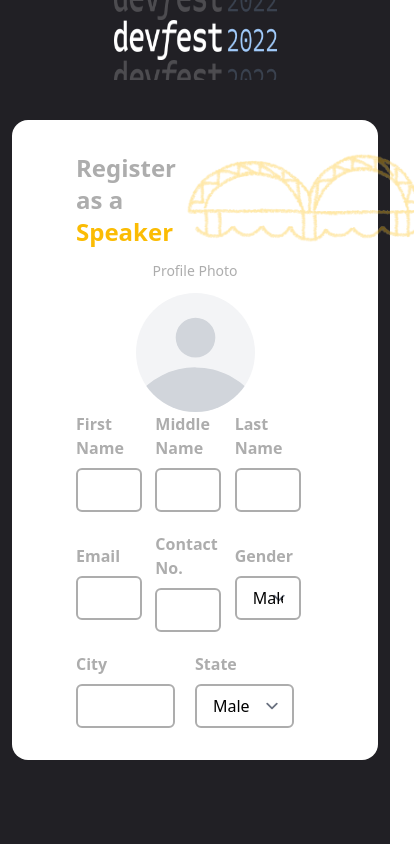
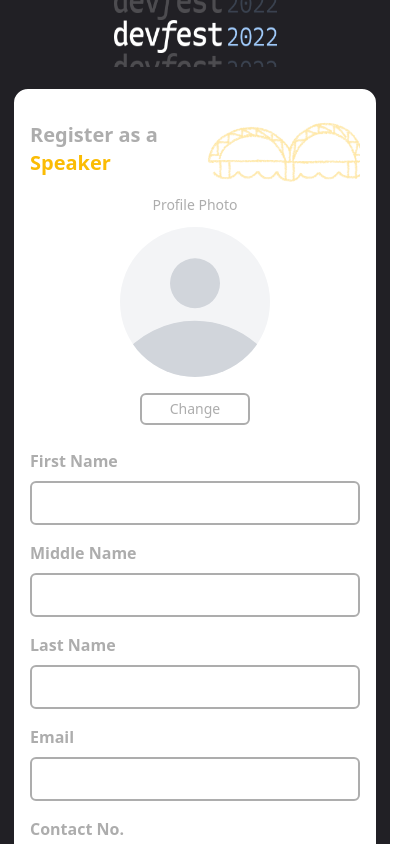
Before and after one commit to vivek26anand/devfest-speaker, a React (Create React App) app: page / in a window 390 px wide. Shown: the top 844 px of the page, 414 px wide, since content can reach past the window. Built offline with nearby package versions, Linux system fonts and the light colour scheme.

Commit message:
fix responsive issue

```diff
--- a/src/From.js
+++ b/src/From.js
@@ -1,19 +1,55 @@
 import Illustration1 from './images/illustration (1).png';
 import Illustration2 from './images/illustration (2).png';
 import Illustration3 from './images/illustration (3).png';
+const states = [ "Andhra Pradesh",
+"Arunachal Pradesh",
+"Assam",
+"Bihar",
+"Chhattisgarh",
+"Goa",
+"Gujarat",
+"Haryana",
+"Himachal Pradesh",
+"Jammu and Kashmir",
+"Jharkhand",
+"Karnataka",
+"Kerala",
+"Madhya Pradesh",
+"Maharashtra",
+"Manipur",
+"Meghalaya",
+"Mizoram",
+"Nagaland",
+"Odisha",
+"Punjab",
+"Rajasthan",
+"Sikkim",
+"Tamil Nadu",
+"Telangana",
+"Tripura",
+"Uttarakhand",
+"Uttar Pradesh",
+"West Bengal",
+"Andaman and Nicobar Islands",
+"Chandigarh",
+"Dadra and Nagar Haveli",
+"Daman and Diu",
+"Delhi",
+"Lakshadweep",
+"Puducherry"]
 export default function Form(){
     return(
         <>
-        <div className="w-full h-screen z-20 bg-secondary relative pt-10">
-            <div className="md:mx-10 mx-3 bg-white rounded-2xl px-16 py-8">
+        <div className="w-full z-20 bg-secondary relative md:py-10 py-5 md:h-screen">
+            <div className="md:mx-10 mx-3 bg-white rounded-2xl md:px-16 px-4 py-8 border-2 border-secondary">
               <div className="flex justify-between">
-              <h1 className="md:text-5xl text-2xl font-semibold font-sans text-tertiary">Register as a <span className="text-primary">Speaker</span></h1>
-              <img src={Illustration2} alt="illustration" className='w-60'/>
+              <h1 className="md:text-5xl text-xl font-semibold font-sans text-tertiary">Register as a <span className="text-primary">Speaker</span></h1>
+              <img src={Illustration2} alt="illustration" className='md:w-60 w-40'/>
               </div>
               <div>
                 <form className="flex md:flex-row flex-col" onSubmit={(e)=>{e.preventDefault()}}>
                     <div className='md:w-1/4'>
-                    <label htmlFor="file-upload" className="block text-sm font-medium text-tertiary text-center">
+                    <label htmlFor="file-upload" className="text-sm font-medium text-tertiary flex flex-col items-center cursor-pointer">
                             Profile Photo
                         <div className="mt-1 sm:col-span-2 sm:mt-0 pt-2">
                             <div className="flex items-center justify-center">
@@ -24,40 +60,43 @@ export default function Form(){
                             </span>
                             </div>
                         </div>
+                        <div className='mt-4 mb-6 border-2 rounded-md px-2 py-1 text-tertiary border-tertiary w-1/3 text-center'>
+                            Change
+                        </div>
                         <input id="file-upload" name="file-upload" type="file" className="sr-only" accept="image/png, image/jpeg, image/jpg" />
                     </label>
                     </div>
 
                     <div className='flex flex-col md:w-3/4'>
                        {/* First Last and Middle Name */}
-                       <div className='flex items-center justify-between'>
-                        <div className='w-1/3 flex flex-col'>
+                       <div className='md:flex items-center justify-between'>
+                        <div className='md:w-1/3 flex flex-col mb-4'>
                             <label htmlFor="fname" className="text-tertiary font-semibold font-sans mb-2">First Name</label>
-                            <input type="text" name="fname" id="fname" className="w-5/6 border-2 border-tertiary rounded-md px-4 py-2 focus:border-primary focus:ring-primary" required/>
+                            <input type="text" name="fname" id="fname" className="md:w-5/6 border-2 border-tertiary rounded-md px-4 py-2 focus:border-primary focus:ring-primary" required/>
                         </div>
-                        <div className='w-1/3 flex flex-col'>
+                        <div className='md:w-1/3 flex flex-col mb-4'>
                             <label htmlFor="mname" className="text-tertiary font-semibold font-sans mb-2">Middle Name</label>
-                            <input type="text" name="mname" id="mname" className="w-5/6 border-2 border-tertiary rounded-md px-4 py-2 focus:border-primary focus:ring-primary"/>
+                            <input type="text" name="mname" id="mname" className="md:w-5/6 border-2 border-tertiary rounded-md px-4 py-2 focus:border-primary focus:ring-primary"/>
                         </div>
-                        <div className='w-1/3 flex flex-col'>
+                        <div className='md:w-1/3 flex flex-col mb-4'>
                             <label htmlFor="lname" className="text-tertiary font-semibold font-sans mb-2">Last Name</label>
-                            <input type="text" name="lname" id="lname" className="w-5/6 border-2 border-tertiary rounded-md px-4 py-2 focus:border-primary focus:ring-primary" required/>
+                            <input type="text" name="lname" id="lname" className="md:w-5/6 border-2 border-tertiary rounded-md px-4 py-2 focus:border-primary focus:ring-primary" required/>
                         </div>
                        </div>
                        {/* Email Conatct and Gender */}
 
-                       <div className='flex items-center justify-between mt-5'>
-                        <div className='w-1/3 flex flex-col'>
+                       <div className='md:flex items-center justify-between'>
+                        <div className='md:w-1/3 flex flex-col mb-4'>
                             <label htmlFor="email" className="text-tertiary font-semibold font-sans mb-2">Email</label>
-                            <input type="email" name="email" id="email" className="w-5/6 border-2 border-tertiary rounded-md px-4 py-2 focus:border-primary focus:ring-primary" required/>
+                            <input type="email" name="email" id="email" className="md:w-5/6 border-2 border-tertiary rounded-md px-4 py-2 focus:border-primary focus:ring-primary" required/>
                         </div>
-                        <div className='w-1/3 flex flex-col'>
+                        <div className='md:w-1/3 flex flex-col mb-4'>
                             <label htmlFor="phone" className="text-tertiary font-semibold font-sans mb-2">Contact No.</label>
-                            <input type="tel" name="phone" id="phone" className="w-5/6 border-2 border-tertiary rounded-md px-4 py-2 focus:border-primary focus:ring-primary"/>
+                            <input type="tel" name="phone" id="phone" className="md:w-5/6 border-2 border-tertiary rounded-md px-4 py-2 focus:border-primary focus:ring-primary"/>
                         </div>
-                        <div className='w-1/3 flex flex-col'>
+                        <div className='md:w-1/3 flex flex-col mb-4'>
                             <label htmlFor="gender" className="text-tertiary font-semibold font-sans mb-2">Gender</label>
-                            <select className="w-5/6 border-2 border-tertiary rounded-md px-4 py-2 focus:border-primary focus:ring-primary">
+                            <select className="md:w-5/6 border-2 border-tertiary rounded-md px-4 py-2 focus:border-primary focus:ring-primary">
                                 <option>Male</option>
                                 <option>Female</option>
                                 <option>Others</option>
@@ -67,17 +106,17 @@ export default function Form(){
 
                        {/* City and State */}
 
-                       <div className='flex items-center justify-between mt-5'>
-                        <div className='w-1/2 flex flex-col'>
+                       <div className='md:flex items-center justify-between'>
+                        <div className='md:w-1/2 flex flex-col mb-4'>
                             <label htmlFor="city" className="text-tertiary font-semibold font-sans mb-2">City</label>
-                            <input type="text" name="city" id="city" className="w-5/6 border-2 border-tertiary rounded-md px-4 py-2 focus:border-primary focus:ring-primary" required/>
+                            <input type="text" name="city" id="city" className="md:w-5/6 border-2 border-tertiary rounded-md px-4 py-2 focus:border-primary focus:ring-primary" required/>
                         </div>
-                        <div className='w-1/2 flex flex-col'>
+                        <div className='md:w-1/2 flex flex-col mb-4'>
                             <label htmlFor="state" className="text-tertiary font-semibold font-sans mb-2">State</label>
-                            <select className="w-5/6 border-2 border-tertiary rounded-md px-4 py-2 focus:border-primary focus:ring-primary">
-                                <option>Male</option>
-                                <option>Female</option>
-                                <option>Others</option>
+                            <select className="md:w-5/6 border-2 border-tertiary rounded-md px-4 py-2 focus:border-primary focus:ring-primary">
+                               {states.map((state)=>(
+                                <option key={state} value={state}>{state}</option>
+                               ))}
                             </select>
                         </div>
                        </div>
--- a/src/Header.js
+++ b/src/Header.js
@@ -3,10 +3,10 @@ import HeaderArrow from './images/header-arrow.png'
 export default function Header() {
   return (
     <>
-    <div className="h-20 md:h-28 w-full bg-secondary flex md:justify-start justify-center z-10 relative">
+    <div className="h-18 md:h-28 w-full bg-secondary flex md:justify-start justify-center z-10 relative">
         <div className="md:w-1/3 w-1/2 flex flex-row justify-center px-4">
             <div className="h-1/2">
-            <img src={Logo} alt="DevFest 2022" className="h-full md:-mt-7 -mt-5 opacity-20"/>
+            <img src={Logo} alt="DevFest 2022" className="h-full md:-mt-7 -mt-3.5 opacity-20"/>
             <img src={Logo} alt="DevFest 2022" className="h-full"/>
             <img src={Logo} alt="DevFest 2022" className="h-full opacity-20"/>
             </div>
```
